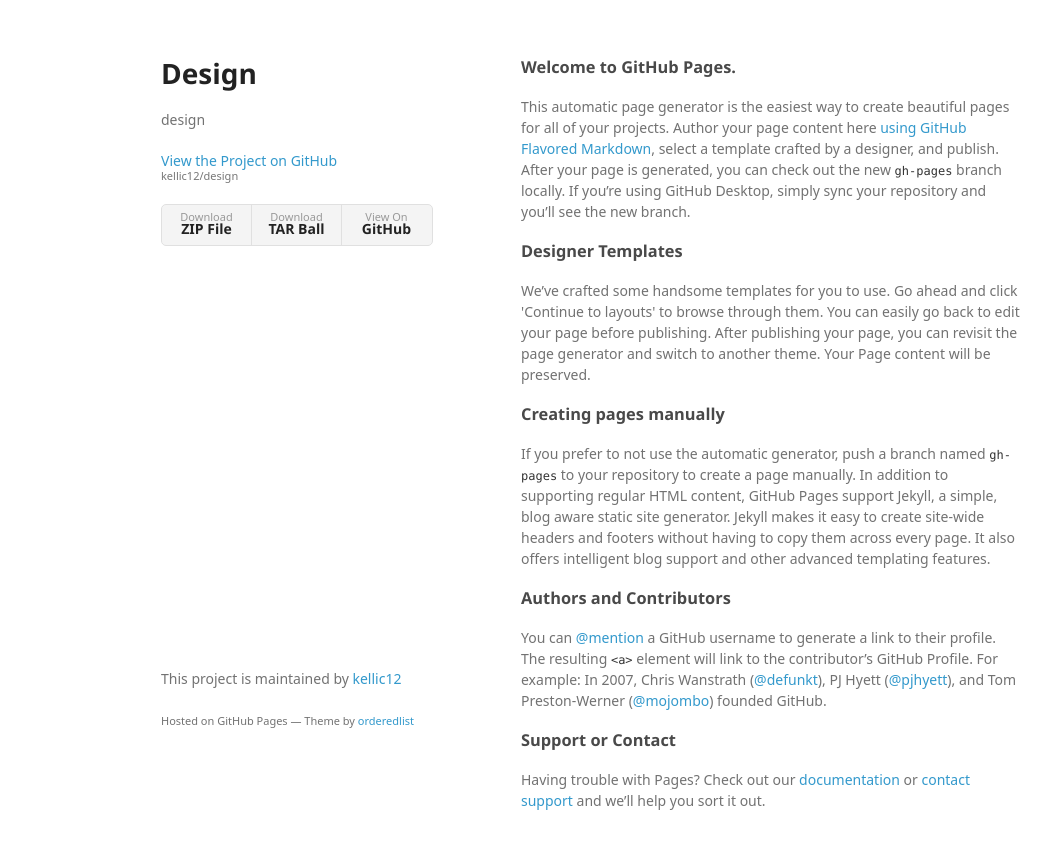
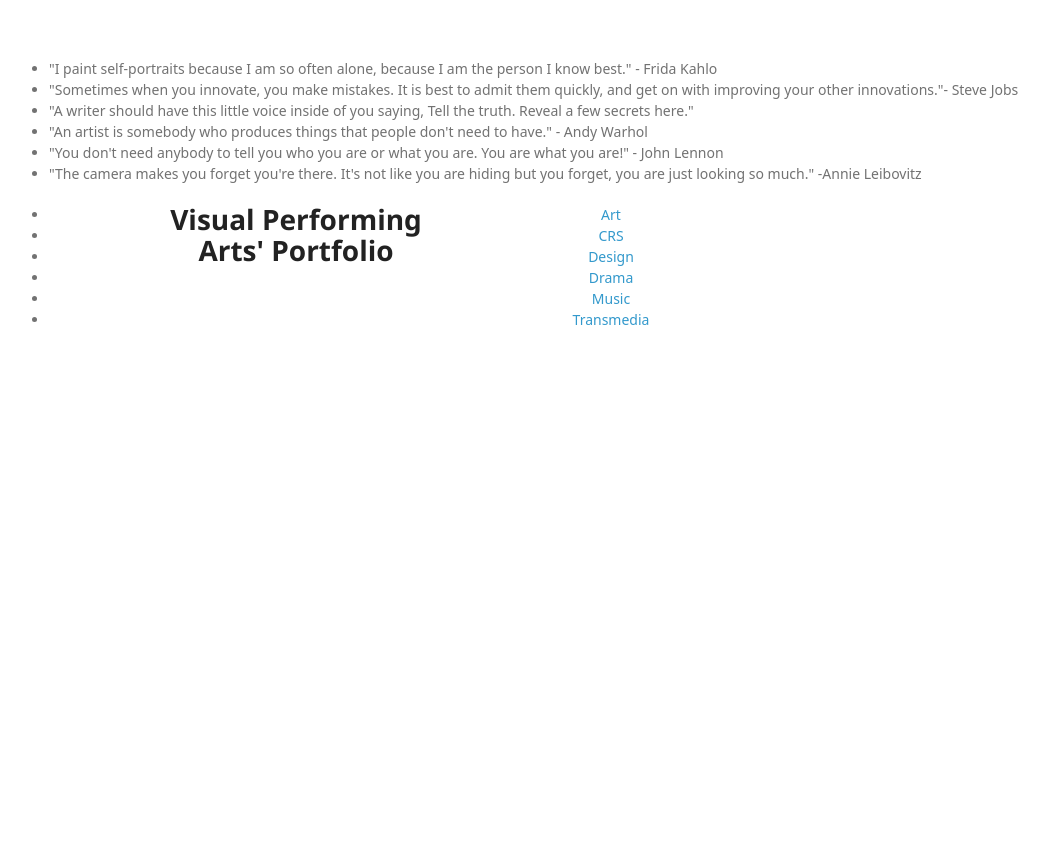
Before and after one commit to kellic12/design, a plain HTML site: page index.html in a window 1280 px wide. Shown: the whole page, without its empty margins (49-1100 px from the left). After the commit the page ends 800 px from the top, so only its background shows below. Drawn offline with Linux system fonts and the light colour scheme; a web font is replaced by a local one.

Commit message:
Update index.html

```diff
--- a/index.html
+++ b/index.html
@@ -3,8 +3,8 @@
   <head>
     <meta charset="utf-8">
     <meta http-equiv="X-UA-Compatible" content="chrome=1">
-    <title>Design by kellic12</title>
-
+    <title>Theme1 by kellic12</title>
+	  <link type="text/css" rel="stylesheet" href="stylesheet.css"/>
     <link rel="stylesheet" href="stylesheets/styles.css">
     <link rel="stylesheet" href="stylesheets/github-light.css">
     <meta name="viewport" content="width=device-width">
@@ -13,49 +13,43 @@
     <![endif]-->
   </head>
   <body>
-    <div class="wrapper">
+<div class="animate">
+<link href='http://fonts.googleapis.com/css?family=Muli' rel='stylesheet' type='text/css'>
+
+<div class="content">
+  <div class="visible">
+    <ul>
+      <li> "I paint self-portraits because I am so often alone, because I am the person I know best." - Frida Kahlo</li>
+      <li> "Sometimes when you innovate, you make mistakes. It is best to admit them quickly, and get on with improving your other innovations."- Steve Jobs </li>
+      <li> "A writer should have this little voice inside of you saying, Tell the truth. Reveal a few secrets here."</li>
+      <li> "An artist is somebody who produces things that people don't need to have." - Andy Warhol</li>
+      <li> "You don't need anybody to tell you who you are or what you are. You are what you are!" - John Lennon</li>
+      <li> "The camera makes you forget you're there. It's not like you are hiding but you forget, you are just looking so much." -Annie Leibovitz</li>
+      </ul>
+      </div>
+      </div>
+      </div>
+
+  <div class="wrapper">
       <header>
-        <h1>Design</h1>
-        <p>design</p>
+        <h1 align = "center">Visual Performing Arts' Portfolio</h1>
 
-        <p class="view"><a href="https://github.com/kellic12/design">View the Project on GitHub <small>kellic12/design</small></a></p>
+        </div>
 
 
-        <ul>
-          <li><a href="https://github.com/kellic12/design/zipball/master">Download <strong>ZIP File</strong></a></li>
-          <li><a href="https://github.com/kellic12/design/tarball/master">Download <strong>TAR Ball</strong></a></li>
-          <li><a href="https://github.com/kellic12/design">View On <strong>GitHub</strong></a></li>
-        </ul>
-      </header>
-      <section>
-        <h3>
-<a id="welcome-to-github-pages" class="anchor" href="#welcome-to-github-pages" aria-hidden="true"><span class="octicon octicon-link"></span></a>Welcome to GitHub Pages.</h3>
+  	<div class="navigation">
+  		<ul align = "center">
+  <li><a href="http://kellic12.github.io/pgtm/">Art</a></li>
+  <li><a href="#news">CRS</a></li>
+  <li><a href="#contact">Design</a></li>
+  <li><a href="#about">Drama</a></li>
+  <li><a href="#Music">Music</a></li>
+  <li><a href="#Transmedia">Transmedia</a></li>
+</ul>
 
-<p>This automatic page generator is the easiest way to create beautiful pages for all of your projects. Author your page content here <a href="https://guides.github.com/features/mastering-markdown/">using GitHub Flavored Markdown</a>, select a template crafted by a designer, and publish. After your page is generated, you can check out the new <code>gh-pages</code> branch locally. If you’re using GitHub Desktop, simply sync your repository and you’ll see the new branch.</p>
+    </div>
 
-<h3>
-<a id="designer-templates" class="anchor" href="#designer-templates" aria-hidden="true"><span class="octicon octicon-link"></span></a>Designer Templates</h3>
 
-<p>We’ve crafted some handsome templates for you to use. Go ahead and click 'Continue to layouts' to browse through them. You can easily go back to edit your page before publishing. After publishing your page, you can revisit the page generator and switch to another theme. Your Page content will be preserved.</p>
-
-<h3>
-<a id="creating-pages-manually" class="anchor" href="#creating-pages-manually" aria-hidden="true"><span class="octicon octicon-link"></span></a>Creating pages manually</h3>
-
-<p>If you prefer to not use the automatic generator, push a branch named <code>gh-pages</code> to your repository to create a page manually. In addition to supporting regular HTML content, GitHub Pages support Jekyll, a simple, blog aware static site generator. Jekyll makes it easy to create site-wide headers and footers without having to copy them across every page. It also offers intelligent blog support and other advanced templating features.</p>
-
-<h3>
-<a id="authors-and-contributors" class="anchor" href="#authors-and-contributors" aria-hidden="true"><span class="octicon octicon-link"></span></a>Authors and Contributors</h3>
-
-<p>You can <a href="https://github.com/blog/821" class="user-mention">@mention</a> a GitHub username to generate a link to their profile. The resulting <code>&lt;a&gt;</code> element will link to the contributor’s GitHub Profile. For example: In 2007, Chris Wanstrath (<a href="https://github.com/defunkt" class="user-mention">@defunkt</a>), PJ Hyett (<a href="https://github.com/pjhyett" class="user-mention">@pjhyett</a>), and Tom Preston-Werner (<a href="https://github.com/mojombo" class="user-mention">@mojombo</a>) founded GitHub.</p>
-
-<h3>
-<a id="support-or-contact" class="anchor" href="#support-or-contact" aria-hidden="true"><span class="octicon octicon-link"></span></a>Support or Contact</h3>
-
-<p>Having trouble with Pages? Check out our <a href="https://help.github.com/pages">documentation</a> or <a href="https://github.com/contact">contact support</a> and we’ll help you sort it out.</p>
-      </section>
-      <footer>
-        <p>This project is maintained by <a href="https://github.com/kellic12">kellic12</a></p>
-        <p><small>Hosted on GitHub Pages &mdash; Theme by <a href="https://github.com/orderedlist">orderedlist</a></small></p>
       </footer>
     </div>
     <script src="javascripts/scale.fix.js"></script>
```
